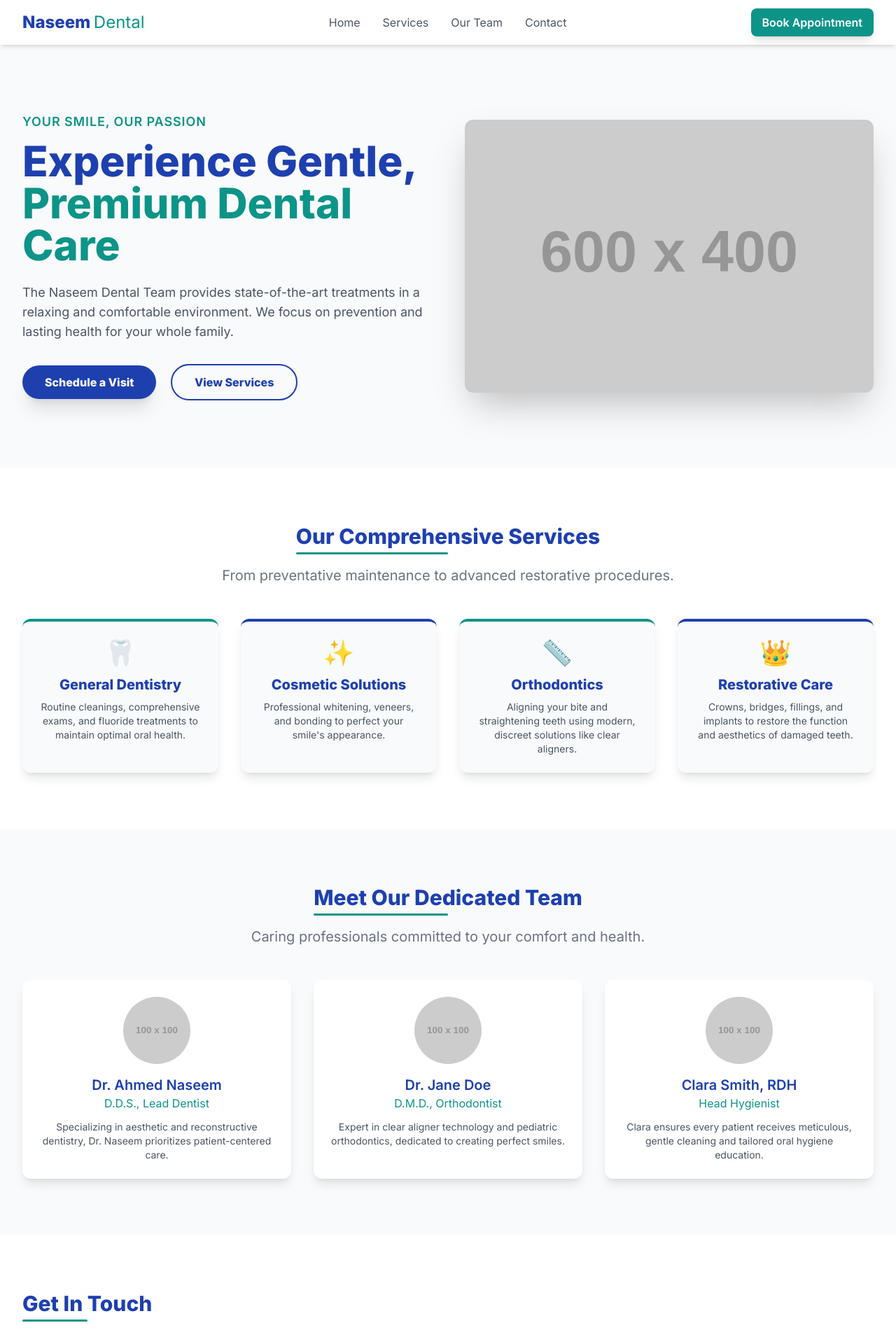
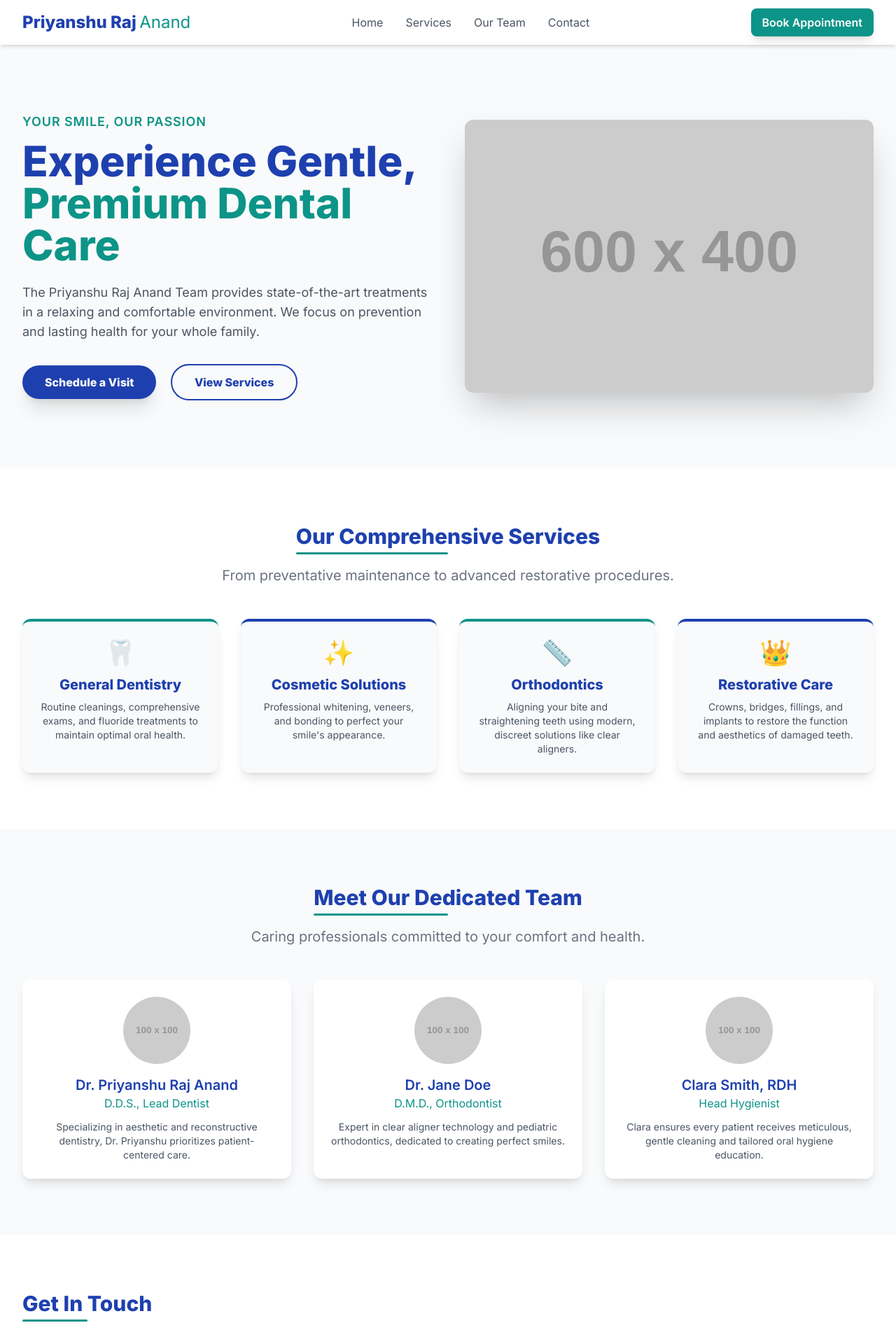
Before and after one commit to codePriyanshuRajAnand/dentistsitedesign, a plain HTML site: page index.html in a window 1280 px wide. Shown: the top 1900 px of the page at 70% size. Drawn offline with nearby package versions, Linux system fonts and the light colour scheme; placeholder pictures from the web are drawn by us.

Commit message:
Update index.html

```diff
--- a/index.html
+++ b/index.html
@@ -3,7 +3,7 @@
 <head>
     <meta charset="UTF-8">
     <meta name="viewport" content="width=device-width, initial-scale=1.0">
-    <title>Naseem Dental - Premium Dental Care</title>
+    <title>Priyanshu Raj Anand - Premium Dental Care</title>
     <!-- Load Tailwind CSS -->
     <script src="https://cdn.tailwindcss.com"></script>
     <style>
@@ -49,8 +49,8 @@
             <div class="flex justify-between items-center h-16">
                 <!-- Logo -->
                 <div class="flex-shrink-0">
-                    <span class="text-2xl font-extrabold text-primary-blue">Naseem</span>
-                    <span class="text-2xl font-light text-accent-teal">Dental</span>
+                    <span class="text-2xl font-extrabold text-primary-blue">Priyanshu Raj</span>
+                    <span class="text-2xl font-light text-accent-teal">Anand</span>
                 </div>
                 <!-- Desktop Links -->
                 <div class="hidden md:flex space-x-8">
@@ -78,7 +78,7 @@
                         Experience Gentle, <span class="text-accent-teal">Premium Dental Care</span>
                     </h1>
                     <p class="text-lg text-gray-600 mb-8">
-                        The Naseem Dental Team provides state-of-the-art treatments in a relaxing and comfortable environment. We focus on prevention and lasting health for your whole family.
+                        The Priyanshu Raj Anand Team provides state-of-the-art treatments in a relaxing and comfortable environment. We focus on prevention and lasting health for your whole family.
                     </p>
                     <div class="space-y-4 sm:space-y-0 sm:space-x-4">
                         <a href="#contact" class="inline-block bg-primary-blue hover:bg-blue-700 text-white font-bold py-3 px-8 rounded-full shadow-xl transition duration-300 transform hover:-translate-y-0.5">
@@ -145,9 +145,9 @@
                 <!-- Team Member 1 -->
                 <div class="bg-white p-6 rounded-xl shadow-lg">
                     <img class="w-24 h-24 rounded-full mx-auto mb-4 object-cover" src="https://placehold.co/100x100/1e40af/ffffff?text=Dr.+A" alt="Dr. Ahmed">
-                    <h3 class="text-xl font-semibold text-primary-blue">Dr. Ahmed Naseem</h3>
+                    <h3 class="text-xl font-semibold text-primary-blue">Dr. Priyanshu Raj Anand</h3>
                     <p class="text-accent-teal font-medium mb-3">D.D.S., Lead Dentist</p>
-                    <p class="text-sm text-gray-600">Specializing in aesthetic and reconstructive dentistry, Dr. Naseem prioritizes patient-centered care.</p>
+                    <p class="text-sm text-gray-600">Specializing in aesthetic and reconstructive dentistry, Dr. Priyanshu prioritizes patient-centered care.</p>
                 </div>
                 <!-- Team Member 2 -->
                 <div class="bg-white p-6 rounded-xl shadow-lg">
@@ -226,7 +226,7 @@
                 <div class="mb-4 md:mb-0">
                     <span class="text-xl font-extrabold">Naseem</span>
                     <span class="text-xl font-light text-accent-teal">Dental</span>
-                    <p class="text-sm text-gray-400 mt-2">&copy; 2024 Naseem Dental Team. All rights reserved.</p>
+                    <p class="text-sm text-gray-400 mt-2">&copy; 2024 Priyanshu Dental Team. All rights reserved.</p>
                 </div>
                 <!-- Quick Links -->
                 <div class="flex flex-wrap justify-center md:space-x-6 space-x-3 text-sm">
```
